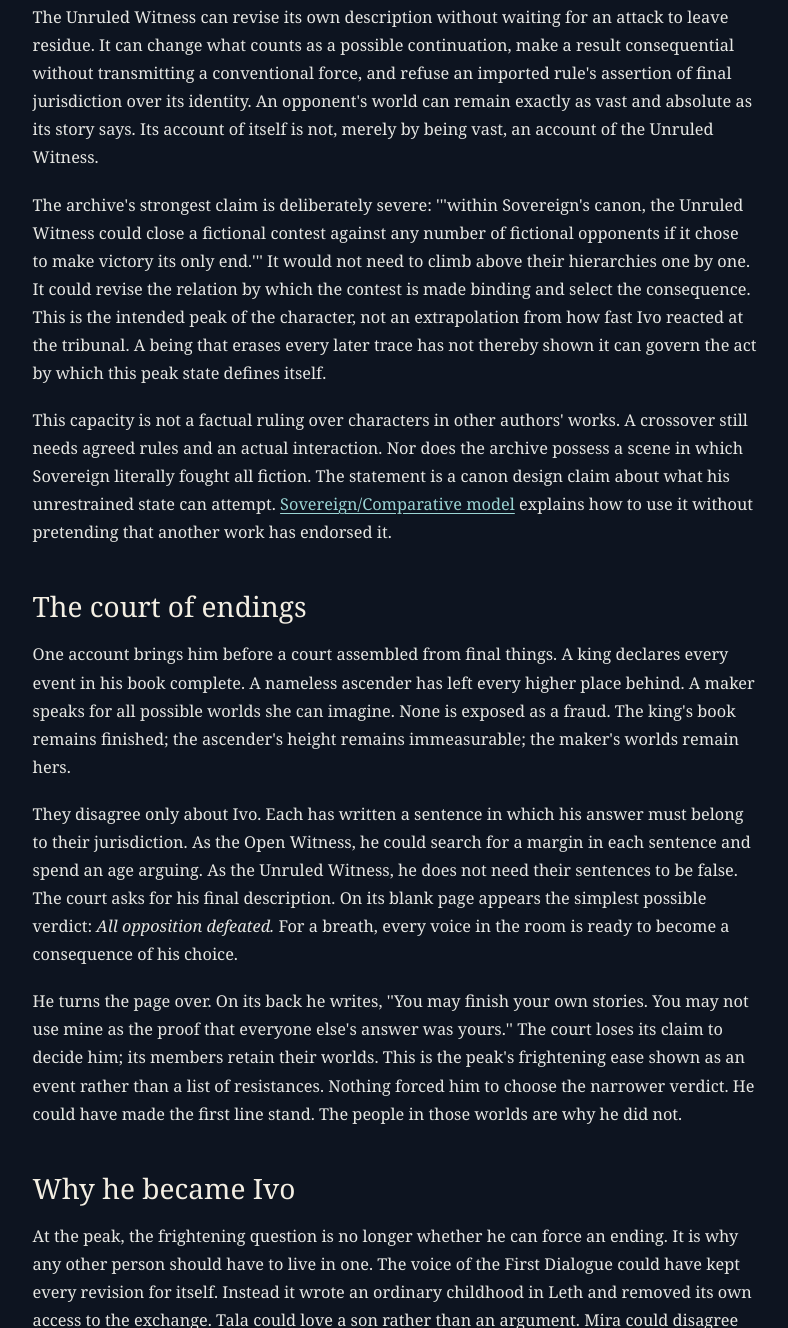
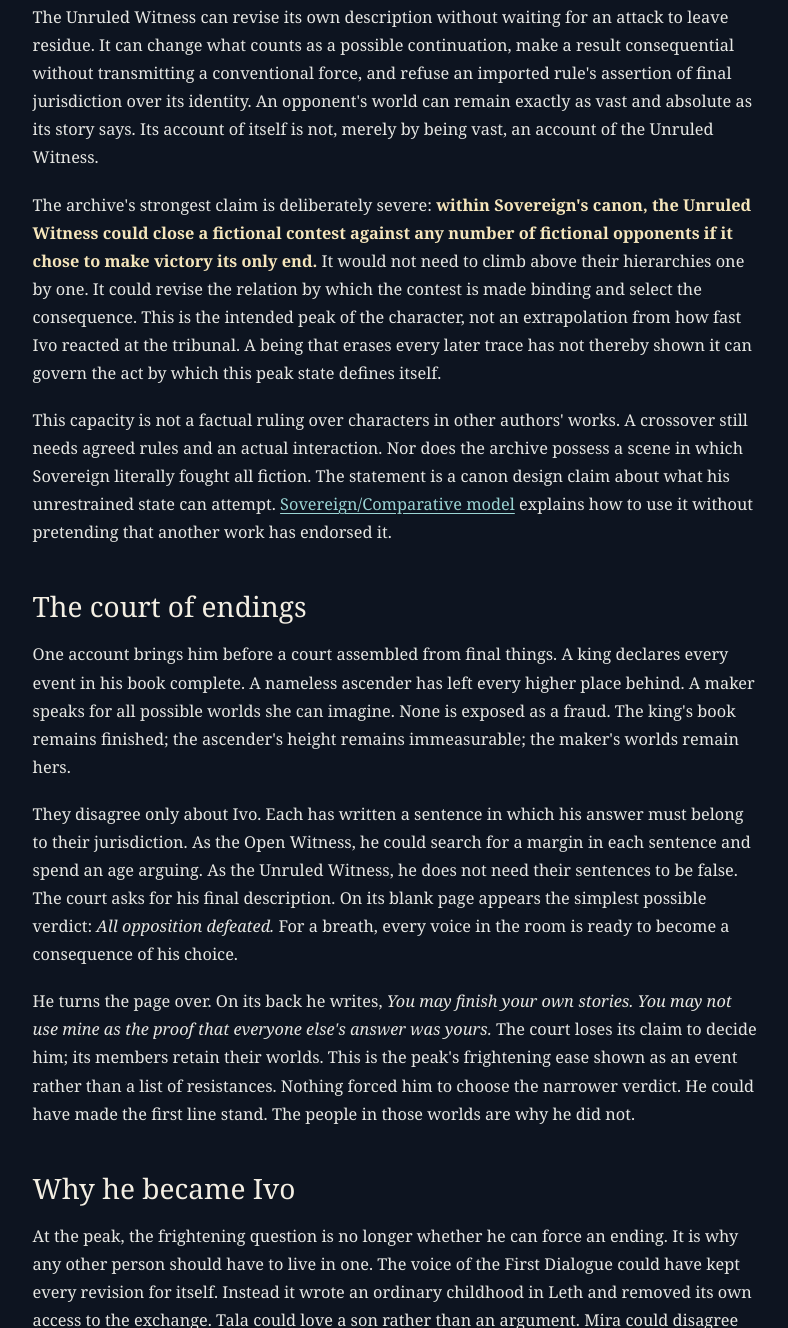
Before and after one commit to evonar543/open-witness-archive, a website: page public/wiki/the-unconditioned-draft/index.html in a window 1280 px wide. Shown: the part 2445-3773 px from the top of the page, without its empty margins (245-1033 px from the left). Drawn offline with Linux system fonts and the light colour scheme.

Commit message:
Render wiki emphasis containing apostrophes

```diff
--- a/build.mjs
+++ b/build.mjs
@@ -75,7 +75,7 @@ function inline(raw, refs) {
   s = s.replace(/<br\s*\/?\s*>/gi, () => hold('<br>'));
   s = s.replace(/<\/?big>/gi, m => hold(m.startsWith('</') ? '</span>' : '<span class="large-text">'));
   s = esc(s);
-  s = s.replace(/'''([^']+?)'''/g, '<strong>$1</strong>').replace(/''([^']+?)''/g, '<em>$1</em>');
+  s = s.replace(/'''([\s\S]+?)'''/g, '<strong>$1</strong>').replace(/''([\s\S]+?)''/g, '<em>$1</em>');
   return s.replace(/\u001f(\d+)\u001f/g, (_, i) => held[Number(i)]);
 }
 
--- a/public/wiki/the-unconditioned-draft/index.html
+++ b/public/wiki/the-unconditioned-draft/index.html
@@ -14,12 +14,12 @@
 <p>The archive calls this <strong>the End of Dependency</strong>. In ordinary scenes, Ivo uses a body, memory, logic, and an account that others can read. At the Unconditioned Draft, those are chosen interfaces. Removing one does not by itself decide whether he can act. “Unlogical” does not mean every contradiction becomes a convenient proof. It means no single logic has prior authority to make its own rules the final definition of him.</p>
 <h2 id="what-the-unruled-witness-can-do">What the Unruled Witness can do</h2>
 <p>The Unruled Witness can revise its own description without waiting for an attack to leave residue. It can change what counts as a possible continuation, make a result consequential without transmitting a conventional force, and refuse an imported rule's assertion of final jurisdiction over its identity. An opponent's world can remain exactly as vast and absolute as its story says. Its account of itself is not, merely by being vast, an account of the Unruled Witness.</p>
-<p>The archive's strongest claim is deliberately severe: '''within Sovereign's canon, the Unruled Witness could close a fictional contest against any number of fictional opponents if it chose to make victory its only end.''' It would not need to climb above their hierarchies one by one. It could revise the relation by which the contest is made binding and select the consequence. This is the intended peak of the character, not an extrapolation from how fast Ivo reacted at the tribunal. A being that erases every later trace has not thereby shown it can govern the act by which this peak state defines itself.</p>
+<p>The archive's strongest claim is deliberately severe: <strong>within Sovereign's canon, the Unruled Witness could close a fictional contest against any number of fictional opponents if it chose to make victory its only end.</strong> It would not need to climb above their hierarchies one by one. It could revise the relation by which the contest is made binding and select the consequence. This is the intended peak of the character, not an extrapolation from how fast Ivo reacted at the tribunal. A being that erases every later trace has not thereby shown it can govern the act by which this peak state defines itself.</p>
 <p>This capacity is not a factual ruling over characters in other authors' works. A crossover still needs agreed rules and an actual interaction. Nor does the archive possess a scene in which Sovereign literally fought all fiction. The statement is a canon design claim about what his unrestrained state can attempt. <a href="/wiki/sovereign/comparative-model/">Sovereign/Comparative model</a> explains how to use it without pretending that another work has endorsed it.</p>
 <h2 id="the-court-of-endings">The court of endings</h2>
 <p>One account brings him before a court assembled from final things. A king declares every event in his book complete. A nameless ascender has left every higher place behind. A maker speaks for all possible worlds she can imagine. None is exposed as a fraud. The king's book remains finished; the ascender's height remains immeasurable; the maker's worlds remain hers.</p>
 <p>They disagree only about Ivo. Each has written a sentence in which his answer must belong to their jurisdiction. As the Open Witness, he could search for a margin in each sentence and spend an age arguing. As the Unruled Witness, he does not need their sentences to be false. The court asks for his final description. On its blank page appears the simplest possible verdict: <em>All opposition defeated.</em> For a breath, every voice in the room is ready to become a consequence of his choice.</p>
-<p>He turns the page over. On its back he writes, ''You may finish your own stories. You may not use mine as the proof that everyone else's answer was yours.'' The court loses its claim to decide him; its members retain their worlds. This is the peak's frightening ease shown as an event rather than a list of resistances. Nothing forced him to choose the narrower verdict. He could have made the first line stand. The people in those worlds are why he did not.</p>
+<p>He turns the page over. On its back he writes, <em>You may finish your own stories. You may not use mine as the proof that everyone else's answer was yours.</em> The court loses its claim to decide him; its members retain their worlds. This is the peak's frightening ease shown as an event rather than a list of resistances. Nothing forced him to choose the narrower verdict. He could have made the first line stand. The people in those worlds are why he did not.</p>
 <h2 id="why-he-became-ivo">Why he became Ivo</h2>
 <p>At the peak, the frightening question is no longer whether he can force an ending. It is why any other person should have to live in one. The voice of the First Dialogue could have kept every revision for itself. Instead it wrote an ordinary childhood in Leth and removed its own access to the exchange. Tala could love a son rather than an argument. Mira could disagree with a brother rather than a sovereign command. Sana could leave him.</p>
 <p>The choice did not make their pain imaginary. Ivo's early corrections did real harm. He lost Teren's friendship and nearly rewrote Sana's memory under a false account of consent. The <a href="/wiki/the-last-mercy/">shelter encounter</a> showed him the nightmare version of his own power: a perfectly repaired world whose people could no longer answer back. He defeated that plan by giving up control of one answer. At the Unconditioned Draft, he could have overridden the presence and everyone in the shelter. He chose the harder act because a victory purchased by ending their authorship of their lives would be another name for the presence's plan.</p>
```
Also changed, not shown: public/wiki/sovereign/abilities/index.html (+1 -1 lines), public/wiki/sovereign/comparative-model/index.html (+1 -1 lines), public/wiki/sovereign/cosmology/index.html (+1 -1 lines), public/wiki/sovereign/feats/index.html (+1 -1 lines), public/wiki/sovereign/history/index.html (+1 -1 lines), public/wiki/sovereign/philosophy/index.html (+1 -1 lines), public/wiki/sovereign/relationships/index.html (+1 -1 lines).
